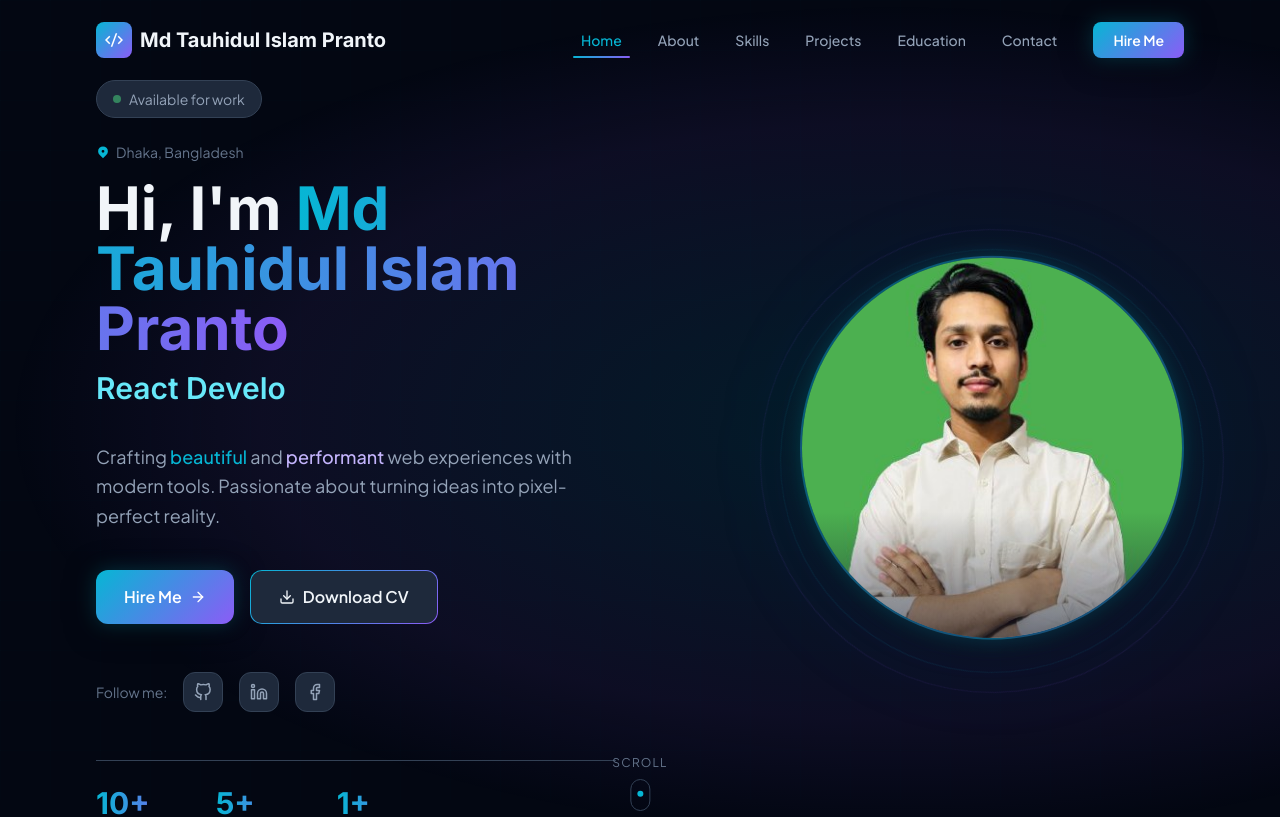
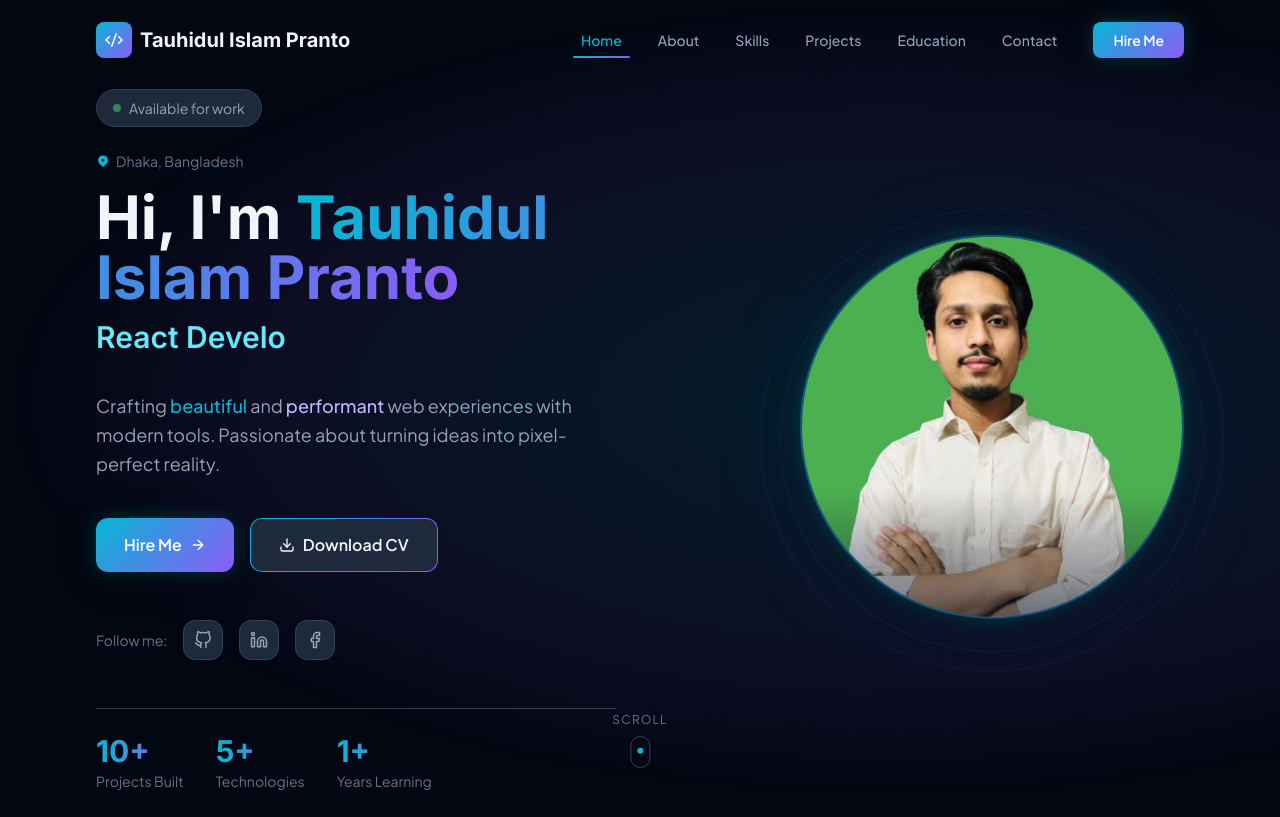
Before and after one commit to prantonub/Portfolio-Website-prantonub, a React (Vite) app: page / in a window 1280 px wide. Shown: the top 817 px of the page. Built offline with nearby package versions, Linux system fonts and the light colour scheme.

Commit message:
Rename Md Tauhidul Islam Pranto to Tauhidul Islam Pranto

```diff
--- a/index.html
+++ b/index.html
@@ -4,15 +4,15 @@
     <meta charset="UTF-8" />
     <link rel="icon" type="image/svg+xml" href="/favicon.svg" />
     <meta name="viewport" content="width=device-width, initial-scale=1.0" />
-    <meta name="description" content="Md Tauhidul Islam Pranto - Full Stack Developer | React, JavaScript, Tailwind CSS" />
+    <meta name="description" content="Tauhidul Islam Pranto - Full Stack Developer | React, JavaScript, Tailwind CSS" />
     <meta name="keywords" content="frontend developer, react developer, javascript, tailwind css, web developer dhaka bangladesh" />
-    <meta name="author" content="Md Tauhidul Islam Pranto" />
-    <meta property="og:title" content="Md Tauhidul Islam Pranto | Full Stack Developer" />
+    <meta name="author" content="Tauhidul Islam Pranto" />
+    <meta property="og:title" content="Tauhidul Islam Pranto | Full Stack Developer" />
     <meta property="og:description" content="Frontend Developer specializing in React, JavaScript, and Tailwind CSS" />
     <link rel="preconnect" href="https://fonts.googleapis.com" />
     <link rel="preconnect" href="https://fonts.gstatic.com" crossorigin />
     <link href="https://fonts.googleapis.com/css2?family=Syne:wght@400;500;600;700;800&family=Plus+Jakarta+Sans:wght@300;400;500;600;700&family=Inter:wght@400;500;600;700;800&display=swap" rel="stylesheet" />
-    <title>Md Tauhidul Islam Pranto | Full Stack Developer</title>
+    <title>Tauhidul Islam Pranto | Full Stack Developer</title>
   </head>
   <body>
     <div id="root"></div>
--- a/src/components/About.jsx
+++ b/src/components/About.jsx
@@ -11,7 +11,7 @@ const highlights = [
 ]
 
 const infoItems = [
-  { label: 'Name', value: 'Md Tauhidul Islam Pranto' },
+  { label: 'Name', value: 'Tauhidul Islam Pranto' },
   { label: 'Degree', value: 'BSc in CSE' },
   { label: 'University', value: 'Northern University Bangladesh' },
   { label: 'Location', value: 'Dhaka, Bangladesh' },
@@ -61,7 +61,7 @@ export default function About() {
             </h3>
             <div className="space-y-4 text-cyber-subtle font-body leading-relaxed">
               <p>
-                I'm <span className="text-cyber-text font-medium">Md Tauhidul Islam Pranto</span>, a
+                I'm <span className="text-cyber-text font-medium">Tauhidul Islam Pranto</span>, a
                 Full Stack Developer from Dhaka, Bangladesh. I'm currently pursuing my BSc in Computer
                 Science and Engineering (July 2023 – December 2026) from Northern University Bangladesh,
                 where I discovered my passion for crafting beautiful web interfaces.
--- a/src/components/Footer.jsx
+++ b/src/components/Footer.jsx
@@ -33,7 +33,7 @@ export default function Footer() {
                 <RiCodeSSlashLine className="text-white text-lg" />
               </div>
               <span className="font-inter font-bold text-lg text-cyber-text">
-                Md Tauhidul Islam Pranto
+                Tauhidul Islam Pranto
               </span>
             </div>
             <p className="text-cyber-muted font-body text-sm leading-relaxed max-w-xs">
@@ -82,7 +82,7 @@ export default function Footer() {
         {/* Bottom bar */}
         <div className="pt-8 flex flex-col sm:flex-row items-center justify-between gap-4">
           <p className="text-cyber-muted text-sm font-body">
-            © {new Date().getFullYear()} Md Tauhidul Islam Pranto. All rights reserved.
+            © {new Date().getFullYear()} Tauhidul Islam Pranto. All rights reserved.
           </p>
         </div>
       </div>
--- a/src/components/Hero.jsx
+++ b/src/components/Hero.jsx
@@ -66,7 +66,7 @@ export default function Hero() {
               className="font-inter text-4xl sm:text-5xl lg:text-6xl font-bold text-cyber-text leading-tight mb-3"
             >
               Hi, I'm{' '}
-              <span className="gradient-text">Md Tauhidul Islam Pranto</span>
+              <span className="gradient-text">Tauhidul Islam Pranto</span>
             </motion.h1>
 
             {/* Animated role */}
@@ -193,7 +193,7 @@ export default function Hero() {
                 <div className="relative w-72 h-72 sm:w-80 sm:h-80 lg:w-96 lg:h-96 rounded-full overflow-hidden bg-gradient-to-br from-cyber-cyan/20 to-cyber-purple/20 border-2 border-cyber-cyan/30 shadow-cyber">
                   <img
                     src={prantoImg}
-                    alt="Md Tauhidul Islam Pranto"
+                    alt="Tauhidul Islam Pranto"
                     className="w-full h-full object-cover object-top scale-110"
                     style={{ mixBlendMode: 'normal' }}
                   />
--- a/src/components/Navbar.jsx
+++ b/src/components/Navbar.jsx
@@ -64,7 +64,7 @@ export default function Navbar() {
                 <RiCodeSSlashLine className="text-white text-lg" />
               </div>
               <span className="font-inter font-bold text-lg sm:text-xl text-cyber-text group-hover:gradient-text transition-all duration-300">
-                Md Tauhidul Islam Pranto
+                Tauhidul Islam Pranto
               </span>
             </button>
 
```
Also changed, not shown: 1 other file (tests, documents, lock files or other folders).
